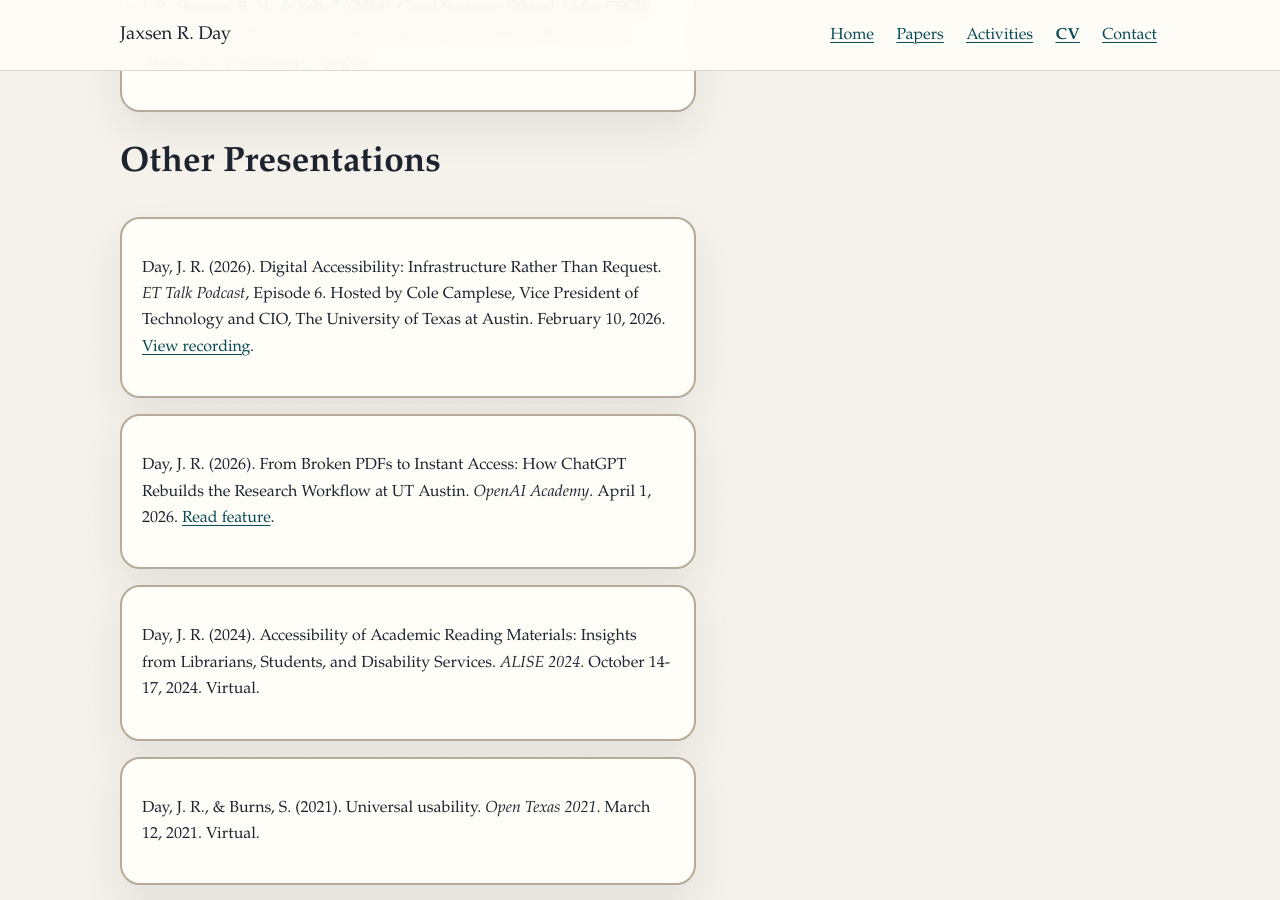
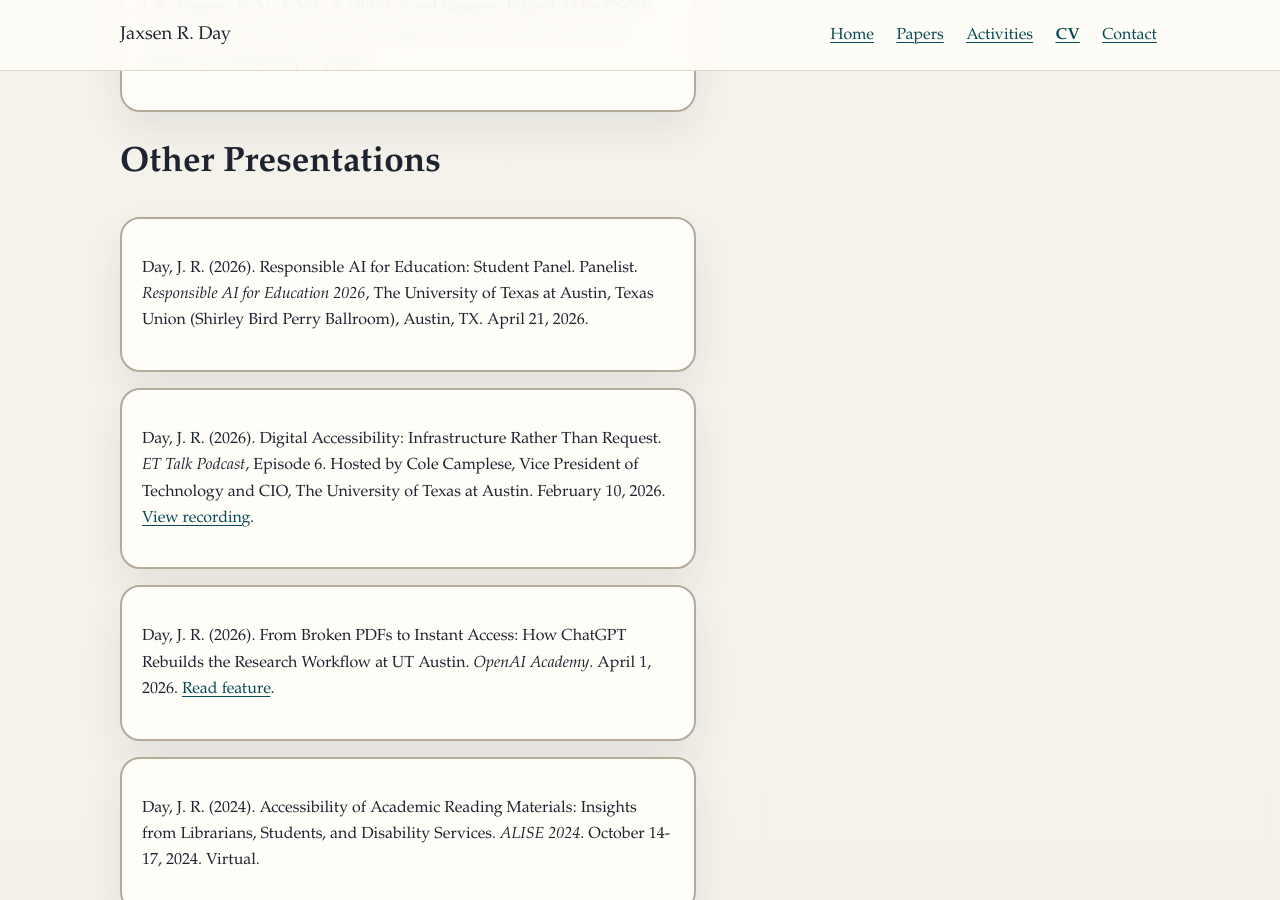
Before and after one commit to jaxsenday/jaxsenday.github.io, a Jekyll site: the page built from cv.md, in a window 1280 px wide and 900 px high, scrolled down 6837 px. Built offline with Jekyll 4.4.1, drawn with Linux system fonts in a browser that asks for light colours.

Commit message:
Add Responsible AI panel to CV

```diff
--- a/_data/site.yml
+++ b/_data/site.yml
@@ -63,6 +63,12 @@ papers:
     summary: Contributes to a workshop framing ethical AI questions for CSCW through the Good Systems initiative.
 
 talks:
+  - title: "Responsible AI for Education: Student Panel"
+    event: Responsible AI for Education 2026
+    location: Texas Union (Shirley Bird Perry Ballroom), Austin, Texas
+    date: April 21, 2026
+    url: ""
+    notes: Panelist for a student panel on responsible AI in research and teaching at UT Austin.
   - title: "ET Talk Podcast: Episode 6 - Digital Accessibility, Infrastructure Rather Than Request"
     event: Enterprise Technology, The University of Texas at Austin
     location: Online
--- a/cv.md
+++ b/cv.md
@@ -162,6 +162,9 @@ permalink: /cv/
   </div>
   <ul class="card-list">
     <li>
+      <p>Day, J. R. (2026). Responsible AI for Education: Student Panel. Panelist. <em>Responsible AI for Education 2026</em>, The University of Texas at Austin, Texas Union (Shirley Bird Perry Ballroom), Austin, TX. April 21, 2026.</p>
+    </li>
+    <li>
       <p>Day, J. R. (2026). Digital Accessibility: Infrastructure Rather Than Request. <em>ET Talk Podcast</em>, Episode 6. Hosted by Cole Camplese, Vice President of Technology and CIO, The University of Texas at Austin. February 10, 2026. <a href="https://www.youtube.com/watch?v=jIikJmAF1ts">View recording</a>.</p>
     </li>
     <li>
```
Also changed, not shown: 1 other file.
